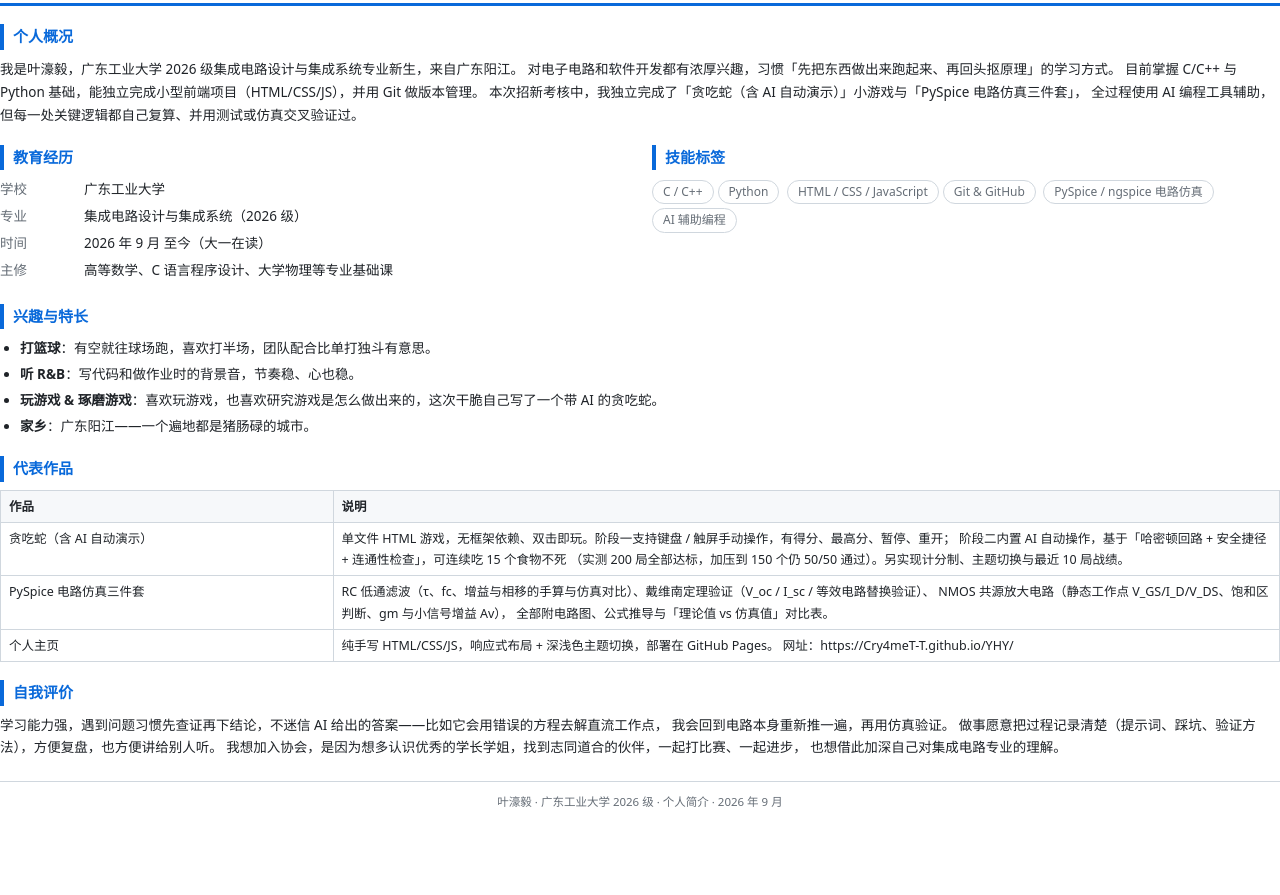
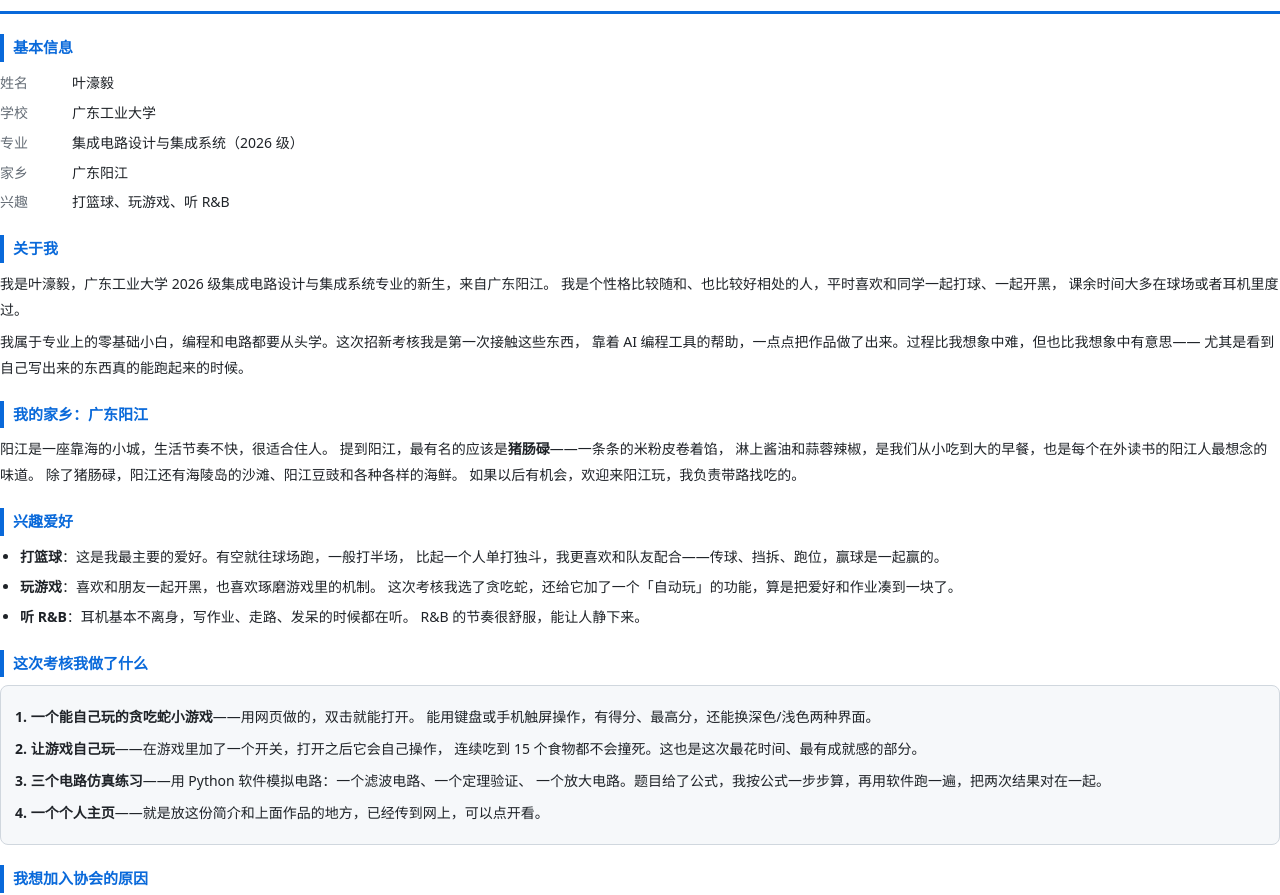
Before and after one commit to Cry4meT-T/YHY, a plain HTML site: page profile/intro.html in a window 1280 px wide. Shown: the part 106-1001 px from the top of the page. Before the commit the page ends 918 px from the top, so only its background shows below. Drawn offline with Linux system fonts and the light colour scheme.

Commit message:
docs(profile): 个人简介改为以个人信息为主（家乡/兴趣），去掉专业知识描述

```diff
--- a/profile/intro.html
+++ b/profile/intro.html
@@ -7,45 +7,41 @@
   =========================================================================
   个人简介（打印成 PDF 用）
   =========================================================================
-  重新生成 PDF 的方法：
+  想改内容就直接改下面的文字，改完重新生成 PDF：
    方法一（命令行一键生成）：
        "C:\Program Files\Google\Chrome\Application\chrome.exe" --headless=new ^
          --disable-gpu --no-pdf-header-footer ^
          --print-to-pdf="profile\intro.pdf" "profile\intro.html"
-   方法二：直接双击打开本文件 → 按 Ctrl+P → 目标选“另存为 PDF” → 保存为 intro.pdf
+   方法二：双击打开本文件 → Ctrl+P → 目标选“另存为 PDF” → 保存为 intro.pdf
   =========================================================================
 -->
 <style>
-  @page { size: A4; margin: 14mm 15mm; }
+  @page { size: A4; margin: 15mm 16mm; }
   *{box-sizing:border-box;margin:0;padding:0}
   body{
     font-family:"Microsoft YaHei","PingFang SC",system-ui,sans-serif;
-    color:#1f2328;line-height:1.7;font-size:13.5px;
+    color:#1f2328;line-height:1.85;font-size:14px;
   }
   .head{display:flex;gap:20px;align-items:center;border-bottom:3px solid #0969da;padding-bottom:14px}
   .avatar{
-    width:78px;height:78px;border-radius:50%;flex:0 0 auto;
+    width:76px;height:76px;border-radius:50%;flex:0 0 auto;
     background:linear-gradient(135deg,#0969da,#1a7f37);color:#fff;
-    display:flex;align-items:center;justify-content:center;font-size:34px;font-weight:700
+    display:flex;align-items:center;justify-content:center;font-size:33px;font-weight:700
   }
   h1{font-size:26px;letter-spacing:2px}
   .title{color:#0969da;font-size:14px;margin-top:2px}
   .meta{color:#656d76;font-size:12.5px;margin-top:4px}
   h2{
-    font-size:15px;margin:18px 0 8px;color:#0969da;
+    font-size:15px;margin:20px 0 8px;color:#0969da;
     border-left:4px solid #0969da;padding-left:9px
   }
+  p{margin:6px 0}
   ul{padding-left:20px}
-  li{margin:3px 0}
+  li{margin:4px 0}
   .row{display:flex;gap:10px;margin:4px 0}
-  .row b{flex:0 0 74px;color:#656d76;font-weight:400}
-  table{width:100%;border-collapse:collapse;margin-top:6px;font-size:12.5px}
-  th,td{border:1px solid #d0d7de;padding:5px 8px;text-align:left;vertical-align:top}
-  th{background:#f6f8fa}
-  .two{display:flex;gap:24px;flex-wrap:wrap}
-  .two>div{flex:1 1 240px}
-  .foot{margin-top:22px;padding-top:10px;border-top:1px solid #d0d7de;color:#656d76;font-size:11.5px;text-align:center}
-  .tag{display:inline-block;border:1px solid #d0d7de;border-radius:999px;padding:1px 10px;font-size:12px;color:#656d76;margin:2px 4px 2px 0}
+  .row b{flex:0 0 62px;color:#656d76;font-weight:400}
+  .card{background:#f6f8fa;border:1px solid #d0d7de;border-radius:8px;padding:12px 14px;margin-top:8px}
+  .foot{margin-top:26px;padding-top:10px;border-top:1px solid #d0d7de;color:#656d76;font-size:11.5px;text-align:center}
 </style>
 </head>
 <body>
@@ -54,73 +50,66 @@
   <div class="avatar">叶</div>
   <div>
     <h1>叶濠毅</h1>
-    <div class="title">2026级 集成电路设计与集成系统 · 广东工业大学</div>
+    <div class="title">广东工业大学 · 2026 级 集成电路设计与集成系统</div>
     <div class="meta">邮箱：480285558@qq.com　|　微信：fgh124789　|　GitHub：github.com/Cry4meT-T</div>
   </div>
 </div>
 
-<h2>个人概况</h2>
+<h2>基本信息</h2>
+<div class="row"><b>姓名</b><span>叶濠毅</span></div>
+<div class="row"><b>学校</b><span>广东工业大学</span></div>
+<div class="row"><b>专业</b><span>集成电路设计与集成系统（2026 级）</span></div>
+<div class="row"><b>家乡</b><span>广东阳江</span></div>
+<div class="row"><b>兴趣</b><span>打篮球、玩游戏、听 R&amp;B</span></div>
+
+<h2>关于我</h2>
 <p>
-  我是叶濠毅，广东工业大学 2026 级集成电路设计与集成系统专业新生，来自广东阳江。
-  对电子电路和软件开发都有浓厚兴趣，习惯「先把东西做出来跑起来、再回头抠原理」的学习方式。
-  目前掌握 C/C++ 与 Python 基础，能独立完成小型前端项目（HTML/CSS/JS），并用 Git 做版本管理。
-  本次招新考核中，我独立完成了「贪吃蛇（含 AI 自动演示）」小游戏与「PySpice 电路仿真三件套」，
-  全过程使用 AI 编程工具辅助，但每一处关键逻辑都自己复算、并用测试或仿真交叉验证过。
+  我是叶濠毅，广东工业大学 2026 级集成电路设计与集成系统专业的新生，来自广东阳江。
+  我是个性格比较随和、也比较好相处的人，平时喜欢和同学一起打球、一起开黑，
+  课余时间大多在球场或者耳机里度过。
+</p>
+<p>
+  我属于专业上的零基础小白，编程和电路都要从头学。这次招新考核我是第一次接触这些东西，
+  靠着 AI 编程工具的帮助，一点点把作品做了出来。过程比我想象中难，但也比我想象中有意思——
+  尤其是看到自己写出来的东西真的能跑起来的时候。
 </p>
 
-<div class="two">
-  <div>
-    <h2>教育经历</h2>
-    <div class="row"><b>学校</b><span>广东工业大学</span></div>
-    <div class="row"><b>专业</b><span>集成电路设计与集成系统（2026 级）</span></div>
-    <div class="row"><b>时间</b><span>2026 年 9 月 至今（大一在读）</span></div>
-    <div class="row"><b>主修</b><span>高等数学、C 语言程序设计、大学物理等专业基础课</span></div>
-  </div>
-  <div>
-    <h2>技能标签</h2>
-    <span class="tag">C / C++</span><span class="tag">Python</span>
-    <span class="tag">HTML / CSS / JavaScript</span><span class="tag">Git &amp; GitHub</span>
-    <span class="tag">PySpice / ngspice 电路仿真</span><span class="tag">AI 辅助编程</span>
-  </div>
+<h2>我的家乡：广东阳江</h2>
+<p>
+  阳江是一座靠海的小城，生活节奏不快，很适合住人。
+  提到阳江，最有名的应该是<strong>猪肠碌</strong>——一条条的米粉皮卷着馅，
+  淋上酱油和蒜蓉辣椒，是我们从小吃到大的早餐，也是每个在外读书的阳江人最想念的味道。
+  除了猪肠碌，阳江还有海陵岛的沙滩、阳江豆豉和各种各样的海鲜。
+  如果以后有机会，欢迎来阳江玩，我负责带路找吃的。
+</p>
+
+<h2>兴趣爱好</h2>
+<ul>
+  <li><b>打篮球</b>：这是我最主要的爱好。有空就往球场跑，一般打半场，
+      比起一个人单打独斗，我更喜欢和队友配合——传球、挡拆、跑位，赢球是一起赢的。</li>
+  <li><b>玩游戏</b>：喜欢和朋友一起开黑，也喜欢琢磨游戏里的机制。
+      这次考核我选了贪吃蛇，还给它加了一个「自动玩」的功能，算是把爱好和作业凑到一块了。</li>
+  <li><b>听 R&amp;B</b>：耳机基本不离身，写作业、走路、发呆的时候都在听。
+      R&amp;B 的节奏很舒服，能让人静下来。</li>
+</ul>
+
+<h2>这次考核我做了什么</h2>
+<div class="card">
+  <p><b>1. 一个能自己玩的贪吃蛇小游戏</b>——用网页做的，双击就能打开。
+     能用键盘或手机触屏操作，有得分、最高分，还能换深色/浅色两种界面。</p>
+  <p><b>2. 让游戏自己玩</b>——在游戏里加了一个开关，打开之后它会自己操作，
+     连续吃到 15 个食物都不会撞死。这也是这次最花时间、最有成就感的部分。</p>
+  <p><b>3. 三个电路仿真练习</b>——用 Python 软件模拟电路：一个滤波电路、一个定理验证、
+     一个放大电路。题目给了公式，我按公式一步步算，再用软件跑一遍，把两次结果对在一起。</p>
+  <p><b>4. 一个个人主页</b>——就是放这份简介和上面作品的地方，已经传到网上，可以点开看。</p>
 </div>
 
-<h2>兴趣与特长</h2>
-<ul>
-  <li><b>打篮球</b>：有空就往球场跑，喜欢打半场，团队配合比单打独斗有意思。</li>
-  <li><b>听 R&amp;B</b>：写代码和做作业时的背景音，节奏稳、心也稳。</li>
-  <li><b>玩游戏 &amp; 琢磨游戏</b>：喜欢玩游戏，也喜欢研究游戏是怎么做出来的，这次干脆自己写了一个带 AI 的贪吃蛇。</li>
-  <li><b>家乡</b>：广东阳江——一个遍地都是猪肠碌的城市。</li>
-</ul>
-
-<h2>代表作品</h2>
-<table>
-  <tr><th style="width:26%">作品</th><th>说明</th></tr>
-  <tr>
-    <td>贪吃蛇（含 AI 自动演示）</td>
-    <td>单文件 HTML 游戏，无框架依赖、双击即玩。阶段一支持键盘 / 触屏手动操作，有得分、最高分、暂停、重开；
-        阶段二内置 AI 自动操作，基于「哈密顿回路 + 安全捷径 + 连通性检查」，可连续吃 15 个食物不死
-        （实测 200 局全部达标，加压到 150 个仍 50/50 通过）。另实现计分制、主题切换与最近 10 局战绩。</td>
-  </tr>
-  <tr>
-    <td>PySpice 电路仿真三件套</td>
-    <td>RC 低通滤波（τ、fc、增益与相移的手算与仿真对比）、戴维南定理验证（V_oc / I_sc / 等效电路替换验证）、
-        NMOS 共源放大电路（静态工作点 V_GS/I_D/V_DS、饱和区判断、gm 与小信号增益 Av），
-        全部附电路图、公式推导与「理论值 vs 仿真值」对比表。</td>
-  </tr>
-  <tr>
-    <td>个人主页</td>
-    <td>纯手写 HTML/CSS/JS，响应式布局 + 深浅色主题切换，部署在 GitHub Pages。
-        网址：https://Cry4meT-T.github.io/YHY/</td>
-  </tr>
-</table>
-
-<h2>自我评价</h2>
+<h2>我想加入协会的原因</h2>
 <p>
-  学习能力强，遇到问题习惯先查证再下结论，不迷信 AI 给出的答案——比如它会用错误的方程去解直流工作点，
-  我会回到电路本身重新推一遍，再用仿真验证。
-  做事愿意把过程记录清楚（提示词、踩坑、验证方法），方便复盘，也方便讲给别人听。
-  我想加入协会，是因为想多认识优秀的学长学姐，找到志同道合的伙伴，一起打比赛、一起进步，
-  也想借此加深自己对集成电路专业的理解。
+  说实话，我现在专业上还几乎是白纸，但也正因为这样，我特别希望能早点找到方向。
+  我想加入协会，一是想多认识优秀的学长学姐，二是想找到志同道合的伙伴——
+  一起打比赛、一起打球、一起进步。我知道自己起步晚，但我愿意花时间补上来，
+  也希望能在协会里真正把集成电路这个专业学明白。
 </p>
 
 <div class="foot">叶濠毅 · 广东工业大学 2026 级 · 个人简介 · 2026 年 9 月</div>
```
Also changed, not shown: 1 other file.
